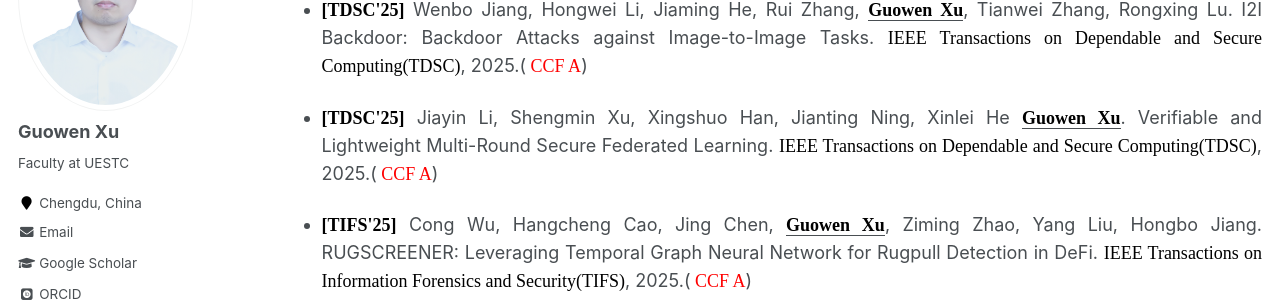
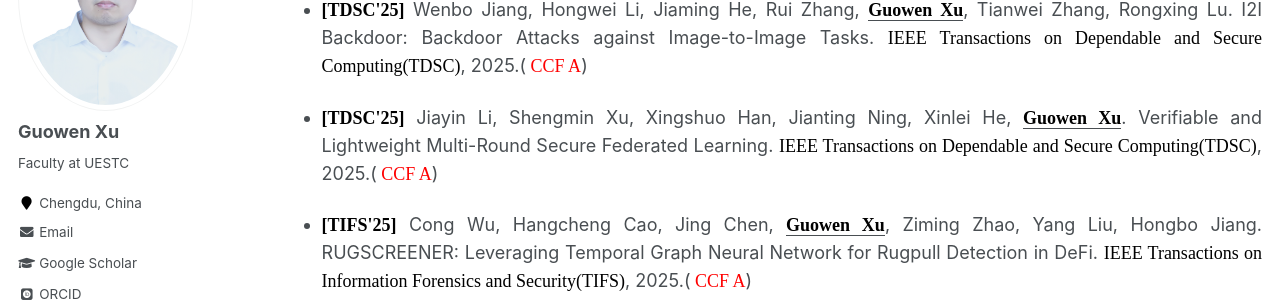
Before and after one commit to Guowen-xu/guowen-xu.github.io, a Jekyll site: the page built from _pages/publications.md, in a window 1280 px wide and 900 px high, scrolled down 1023 px. Shown: the part 153-455 px from the top of the window. Built offline with Jekyll 4.4.1, drawn with Linux system fonts in a browser that asks for light colours; some web fonts are replaced.

Commit message:
Update publications.md

```diff
--- a/_pages/publications.md
+++ b/_pages/publications.md
@@ -30,7 +30,7 @@ You can find my articles on my [Google Scholar](https://scholar.google.com.hk/ci
 
 * <p align="justify"> <b><font face="Times New Roman" color=black size=4> [TDSC'25]</font></b> Wenbo Jiang, Hongwei Li, Jiaming He, Rui Zhang, <u><b><font face="Times New Roman" color=black size=4> Guowen Xu</font></b></u>, Tianwei Zhang, Rongxing Lu.  I2I Backdoor: Backdoor Attacks against Image-to-Image Tasks. <font face="Times New Roman" color=black size=4> IEEE Transactions on Dependable and Secure Computing(TDSC)</font>, 2025.(<font face="Times New Roman" color=red size=4> CCF A</font>)
 
-* <p align="justify"> <b><font face="Times New Roman" color=black size=4> [TDSC'25]</font></b> Jiayin Li, Shengmin Xu, Xingshuo Han, Jianting Ning, Xinlei He <u><b><font face="Times New Roman" color=black size=4> Guowen Xu</font></b></u>. Verifiable and Lightweight Multi-Round Secure Federated Learning. <font face="Times New Roman" color=black size=4> IEEE Transactions on Dependable and Secure Computing(TDSC)</font>, 2025.(<font face="Times New Roman" color=red size=4> CCF A</font>)
+* <p align="justify"> <b><font face="Times New Roman" color=black size=4> [TDSC'25]</font></b> Jiayin Li, Shengmin Xu, Xingshuo Han, Jianting Ning, Xinlei He, <u><b><font face="Times New Roman" color=black size=4> Guowen Xu</font></b></u>. Verifiable and Lightweight Multi-Round Secure Federated Learning. <font face="Times New Roman" color=black size=4> IEEE Transactions on Dependable and Secure Computing(TDSC)</font>, 2025.(<font face="Times New Roman" color=red size=4> CCF A</font>)
 * <p align="justify">  <b><font face="Times New Roman" color=black size=4> [TIFS'25]</font></b> Cong Wu, Hangcheng Cao, Jing Chen, <u><b><font face="Times New Roman" color=black size=4> Guowen Xu</font></b></u>, Ziming Zhao, Yang Liu, Hongbo Jiang. RUGSCREENER: Leveraging Temporal Graph Neural Network for Rugpull Detection in DeFi. <font face="Times New Roman" color=black size=4> IEEE Transactions on Information Forensics and Security(TIFS)</font>, 2025.(<font face="Times New Roman" color=red size=4> CCF A</font>)
 
 * <p align="justify"> <b><font face="Times New Roman" color=black size=4> [SCIS'25]</font></b> Xinlei He, <u><b><font face="Times New Roman" color=black size=4> Guowen Xu</font></b></u>, Xingshuo Han, Qian Wang, Lingchen Zhao, Chao Shen, Chenhao Lin, Zhengyu Zhao, Qian Li, Le Yang, Shouling Ji, Shaofeng Li, Haojin Zhu, Zhibo Wang, Rui Zheng, Tianqing Zhu, Qi Li, Chaoxiang He, Qifan Wang, Hongsheng Hu, Shuo Wang, Shi-Feng Sun, Hongwei Yao, Zhan Qin, Kai Chen, Yue Zhao, Hongwei Li, Xinyi Huang, Dengguo Feng. Artificial intelligence security and privacy: a survey. <font face="Times New Roman" color=black size=4> Science China Information Sciences</font>, 2025.(<font face="Times New Roman" color=red size=4> CCF A</font>)
```
